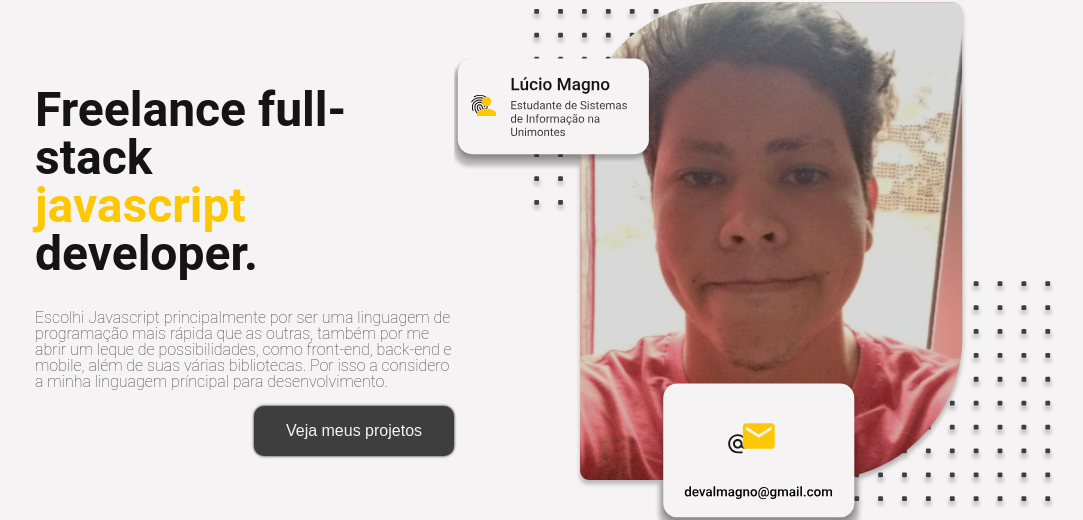
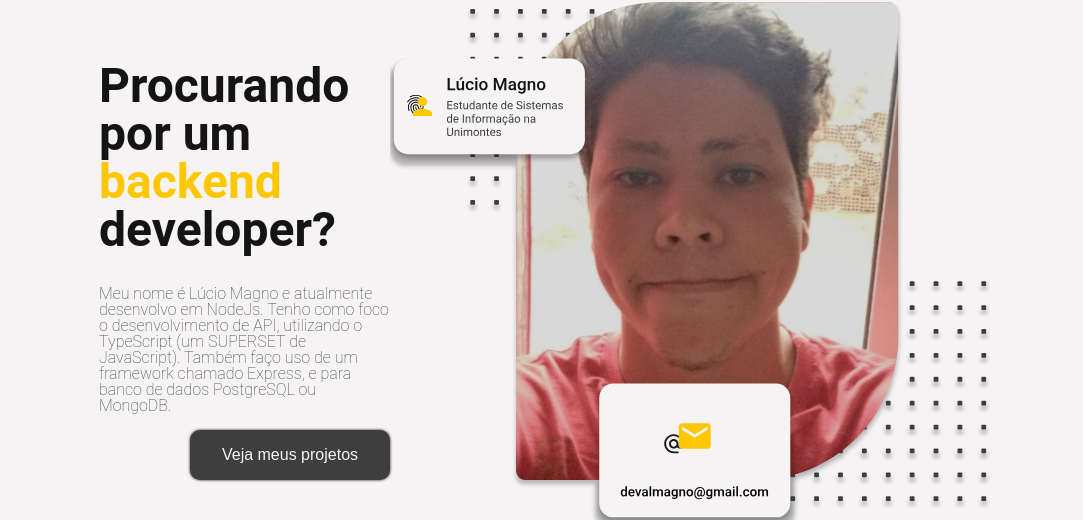
Before and after one commit to devalmagno/devalmagno-site, a Next.js app: page / in a window 1280 px wide. Shown: the part 125-645 px from the top of the page, without its empty margins (98-1181 px from the left). Built offline with nearby package versions, Linux system fonts and the light colour scheme.

Commit message:
Algumas modificações no site

```diff
--- a/pages/index.js
+++ b/pages/index.js
@@ -40,21 +40,20 @@ function HomePage() {
             <main>
                 <div className={homecss.information}>
                     <div>
-                        <h1>Freelance full-stack <br />
+                        <h1>Procurando por um <br />
                             <a
                                 className={homecss.javascriptHref}
-                                target="_blank"
-                                href="https://developer.mozilla.org/pt-BR/docs/Web/JavaScript"
-                                rel="noreferrer"
+                                href="#"
                             >
-                                javascript
+                                backend
                             </a>
                             <br />
-                            developer.
+                            developer?
                         </h1>
 
                         <p>
-                            Escolhi Javascript principalmente por ser uma linguagem de programação mais rápida que as outras, também por me abrir um leque de possibilidades, como front-end, back-end e mobile, além de suas várias bibliotecas. Por isso a considero a minha linguagem príncipal para desenvolvimento.
+                            Meu nome é Lúcio Magno e atualmente desenvolvo em NodeJs.
+                            Tenho como foco o desenvolvimento de API, utilizando o TypeScript (um SUPERSET de JavaScript). Também faço uso de um framework chamado Express, e para banco de dados PostgreSQL ou MongoDB.
                         </p>
 
                         <div>
@@ -113,6 +112,8 @@ function HomePage() {
                     Deseja me contratar para seu projeto? Você pode entrar em contanto rapidamente apertando o botão abaixo.
                 </p>
                 <SendMessageButton />
+
+                <p className={homecss.footerInfo}>Este site foi feito com as tecnólogias Reactjs e Nextjs.</p>
             </footer>
         </div>
     );
--- a/styles/home.module.css
+++ b/styles/home.module.css
@@ -183,7 +183,7 @@
     flex-direction: row;
     justify-content: space-between;
 
-    padding: 0 10% 0 10%;
+    padding: 0 15% 0 15%;
   }
 
   .information div div {
@@ -230,4 +230,9 @@
   .stackMobile {
     display: none;
   }
+
+  .footerInfo {
+    margin-top: 50px;
+    color: #141414;
+  }
 }
```
